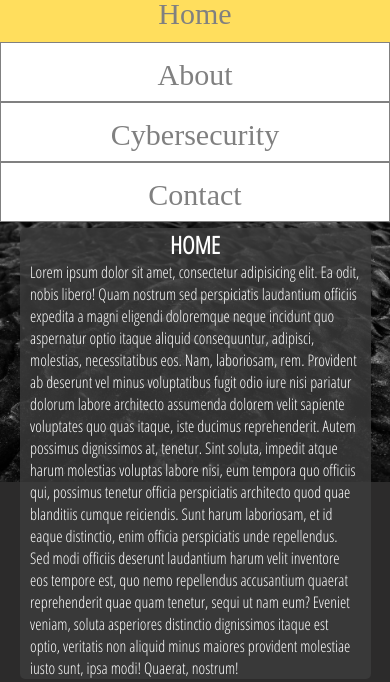
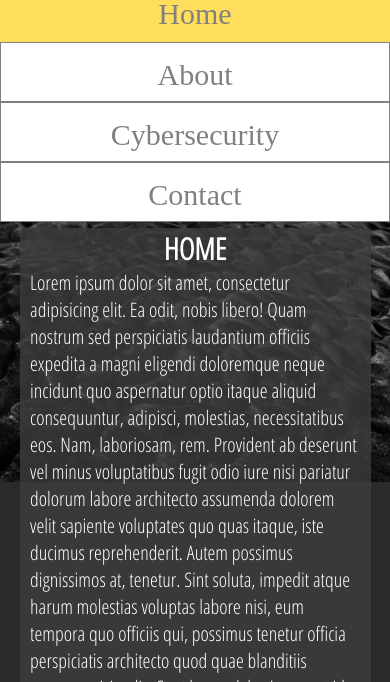
Before and after one commit to AnnaVernardska/KB, a plain HTML site: page index.html in a window 390 px wide. Both pictures are taken after a click on the link "Home". Shown: the part 162-844 px from the top of the page. Drawn offline with Linux system fonts and the light colour scheme.

Commit message:
Update style.css

```diff
--- a/style.css
+++ b/style.css
@@ -204,10 +204,10 @@
     }
     .modalka h1{
         margin-top: 0;
-        font-size: 24px;
+        font-size: 30px;
     }
     .modalka p{
-        font-size: 16px;
+        font-size: 20px;
         margin-top: 0;
     }
 
```
